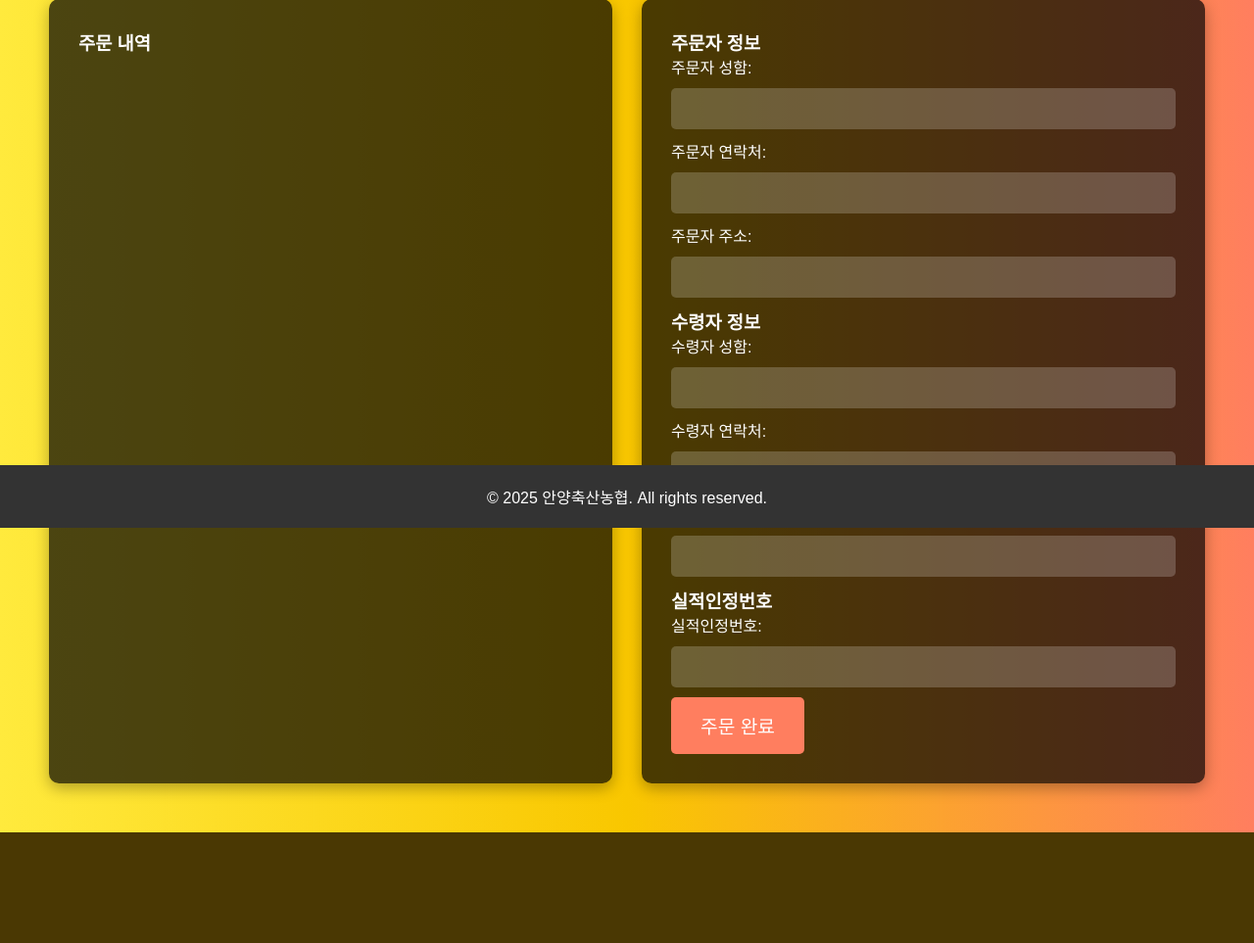
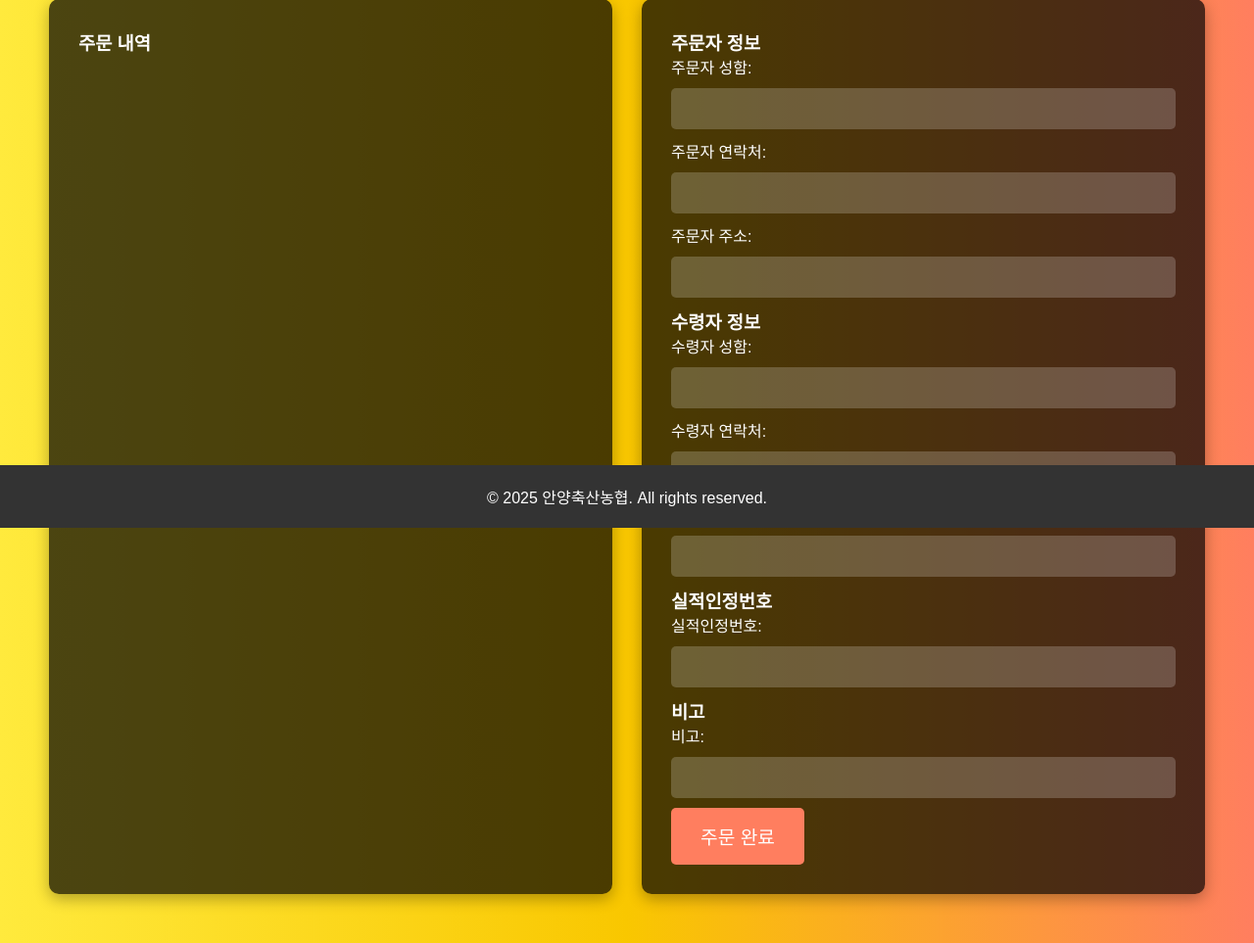
Before and after one commit to SKY-RAIL/save_notuiandsecure, a Flask app: template templates/car.html in a window 1280 px wide. Shown: the part 261-1224 px from the top of the page at 98% size. Before the commit the page ends 1111 px from the top, so only its background shows below. Run offline with Flask 2, Linux system fonts and the light colour scheme; the template is opened without the code that fills it, so the values that code supplies are empty.

Commit message:
Add files via upload

```diff
--- a/app.py
+++ b/app.py
@@ -68,6 +68,8 @@ def hand(customer_id):
         selected_items = request.form.getlist("items")  # 선택된 품목
         order_details = []
         total_price = 0
+        remark = request.form.get("remark")  # 비고 데이터 가져오기
+
 
         for item in selected_items:
             quantity_field = f"quantities_{item}"
@@ -84,6 +86,8 @@ def hand(customer_id):
             "total_price": total_price,
             "order_time": order_time,
             "recognition_number": request.form.get("recognition_number"),
+            "remark": remark,  # 비고 데이터를 저장
+
         }
         flash("주문이 완료되었습니다.")
         return redirect(url_for("hand", customer_id=customer_id))
@@ -116,6 +120,7 @@ def car(customer_id):
         receiver_contact = request.form.get("receiver_contact")
         receiver_address = request.form.get("receiver_address")
         recognition_number = request.form.get("recognition_number")
+        remark = request.form.get("remark")  # 비고 데이터 가져오기
 
         if not all([sender_name, sender_contact, sender_address, receiver_name, receiver_contact, receiver_address, recognition_number]):
             flash("주문 정보를 올바르게 입력해주십시오")
@@ -154,7 +159,9 @@ def car(customer_id):
                 "address": receiver_address
             },
             "recognition_number": recognition_number,
-            "order_time": order_time
+            "order_time": order_time,
+            "remark": remark,  # 비고 데이터를 저장
+
         }
 
         if customer_id not in delivery_orders:
--- a/templates/car.html
+++ b/templates/car.html
@@ -53,6 +53,7 @@
                             {% endfor %}
                             <li>실적인정번호: {{ order.recognition_number }}</li>
                             <li>총 금액: {{ order.total_price }}원</li>
+                            <li>비고: {{ order.remark }}</li>
                         </ul>
                         <form method="POST" action="{{ url_for('delete_delivery_order', customer_id=customer.id, order_index=loop.index0) }}">
                             <button type="submit">주문 삭제</button>
@@ -93,6 +94,9 @@
                     <h3>실적인정번호</h3>
                     <label>실적인정번호:</label>
                     <input type="text" name="recognition_number" required><br>
+                    <h3>비고</h3>
+                    <label>비고:</label>
+                    <input type="text" name="remark" class="text-input"><br>
                     <button type="submit">주문 완료</button>
                 </form>
             </div>
@@ -166,6 +170,17 @@
         width: 50px;
         text-align: center;
         }
+
+        .text-input {
+            width: 100%;
+            padding: 10px;
+            margin-top: 5px;
+            margin-bottom: 15px;
+            border: 1px solid #ddd;
+            border-radius: 5px;
+            background-color: rgba(0, 0, 0, 0.1);
+            color: white;
+        }
     </style>
 </body>
 </html>
```
Also changed, not shown: templates/co.html (+11 -0 lines), templates/hand.html (+19 -0 lines), templates/view_orders.html (+11 -0 lines).
